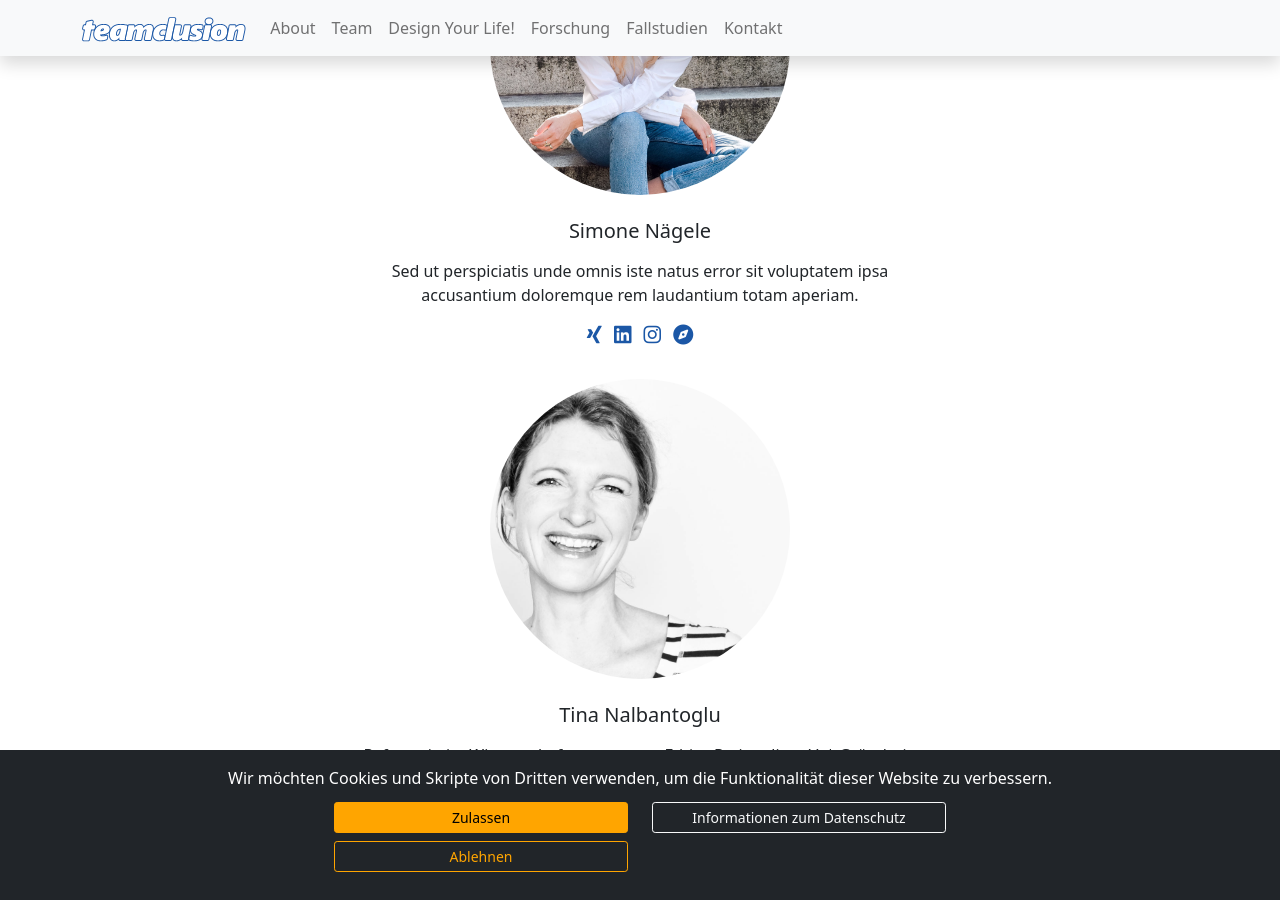
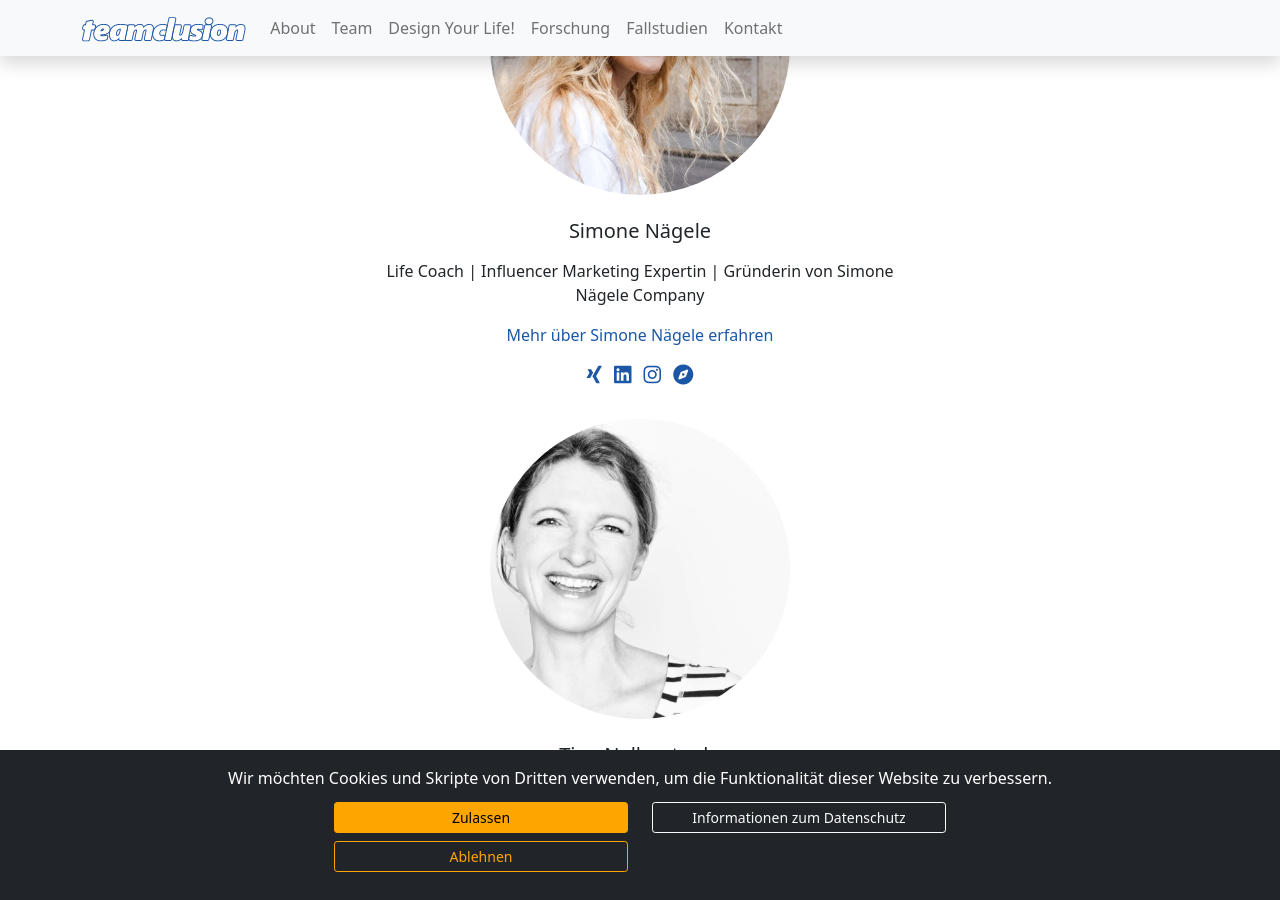
Before and after one commit to teamclusion/website, a Jekyll site: the page built from team.html, in a window 1280 px wide and 900 px high, scrolled down 877 px. Built offline with Jekyll 4.4.1, drawn with Linux system fonts in a browser that asks for light colours; nearby versions of some CDN libraries; some of the changed lines change nothing that is shown.

Commit message:
Anpassungen zu Simone Nägele

```diff
--- a/_data/team.yml
+++ b/_data/team.yml
@@ -16,8 +16,12 @@
   postition: Position bei Teamclusion
   image: /assets/img/simone_naegele.jpg
   fotograf: Bild privat
-  beschreibung: Sed ut perspiciatis unde omnis iste natus error sit voluptatem ipsa accusantium doloremque rem laudantium totam aperiam.
+  beschreibung: Life Coach | Influencer Marketing Expertin | Gründerin von Simone Nägele Company
   punkte:
+    - "Simone Nägele ist Influencer-Marketing-Expertin und zertifizierter Life Coach. Schon während ihres BWL-Studiums an der Hochschule München ist sie durch das ETHIKUM Zertifikat mit den Themenfeldern Ethik und Nachhaltigkeit in Berührung gekommen. Hier hat sie ihre Leidenschaft und Faszination für Persönlichkeitsentwicklung entdeckt."
+    - "In den Jahren 2017 bis 2018 hat sie an der Dr. Bock Coaching Akademie die Ausbildung zum Life Coach durchlaufen, weil sie junge Menschen dabei unterstützen möchte, herauszufinden, was sie wirklich im Leben möchten und welche Schritte sie konkret unternehmen können, um es bekommen."
+    - "Im Rahmen ihrer Beratertätigkeit im Influencer-Marketing ist sie bei eigens durchgeführten Workshops für Influencer und Unternehmen mit der Innovationsmethode des Design Thinking in Berührung gekommen. Die Methode des Design Your Life baut auf dem Design Thinking auf, fokussiert aber stärker auf den Bereich der Potentialentfaltung. Von daher fügt sich das Konzept nahtlos in ihre Coaching-Aktivitäten ein – in Form von Einzelberatungen, Workshops oder Kursformaten."
+    - "Gemeinsam mit Angela Poech hat sie ein Konzept für die Lehre entwickelt, das sie im Rahmen eines Lehrauftrags an der Hochschule München mit Studierenden der Betriebswirtschaftslehre umsetzt. Ziel ist es, den Teilnehmern die Methode des Design Thinking nahezubringen und sie darin zu unterstützen, ihr individuelles Life Design zu entwerfen. Dank ihrer langjährigen Medienkompetenz konnte sie ein an sich interaktives Kursformat komplett online abbilden."
   xing: Simone_Naegele
   linkedin: simone-naegele-06844010b
   instagram: the.holistic.digital.coach
@@ -31,7 +35,7 @@
   beschreibung: Referentin im Wissenschaftsressort von Ethica Rationalis e. V. | Gründerin von Die Touragentur und Spaghettina
   # beschreibung: Tina Nalbantoglu arbeitet als Referentin im Wissenschaftsresort des als gemeinnützig anerkannten Vereins »Ethica Rationalis e.V.«.
   punkte:
-    - "Tina Nalbantoglu studierte Tourismusbetriebswirtschaft an der BA Berlin mit paralleler Hotelfachausbildung in Saarbrücken und absolvierte ein MBA-Studium an der Hochschule für Wirtschaft und Recht in Berlin. Als wissenschaftliche Mitarbeiterin der Hochschule München veröffentlichte sie nach dem Masterstudium gemeinsam mit Angela Poech ihre erste Fallstudie zu Ethical Entrepreneurship. "
+    - "Tina Nalbantoglu studierte Tourismusbetriebswirtschaft an der BA Berlin mit paralleler Hotelfachausbildung in Saarbrücken und absolvierte ein MBA-Studium an der Hochschule für Wirtschaft und Recht in Berlin. Als wissenschaftliche Mitarbeiterin der Hochschule München veröffentlichte sie nach dem Masterstudium gemeinsam mit Angela Poech ihre erste Fallstudie zu Ethical Entrepreneurship."
     - "Sie ist mehrfach erfolgreiche Unternehmerin: 2003 gründete sie ihr erstes Startup, eine Eventagentur namens Die Touragentur, wofür sie als Gründerchampion des Saarlandes auf den Deutschen Gründer- und Unternehmertagen in Berlin ausgezeichnet wurde. 2009 verkaufte sie Die Touragentur und wechselte in das Metier Business Development & Communications Manager einer amerikanischen Wirtschaftskanzlei an den Standorten München und Paris, bevor sie ihre eigene Agentur, Lorenz Kanzleimarketing, gründet."
     - "Als nächste Unternehmung baute sie das legendäre SPAGHETTINA auf, das einzige Spaghettieis-Geschäft in Paris mit Eisdiele am Canal Saint Martin, einem Eisfahrrad an der Pont des Invalides und einem Eiscatering."
     - "Schließlich zog es die gebürtige Saarländerin und inzwischen Mutter zweier Pariser Mädchen zurück nach Saarbrücken. Von hier aus führt sie die frühere Zusammenarbeit mit Angela Poech fort, als Referentin im Wissenschaftsressort von Ethica Rationalis."
```
Also changed, not shown: assets/img/simone_naegele.jpg, assets/img/simone_naegele_original.jpg (added).
